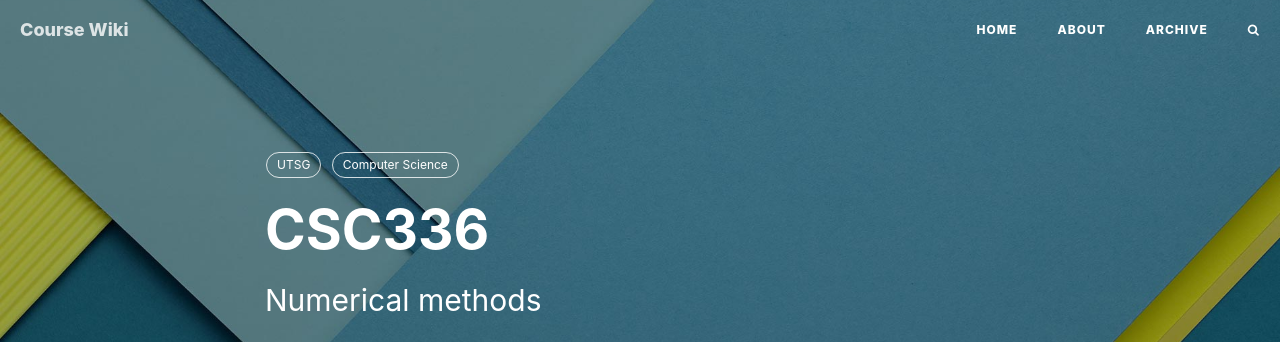
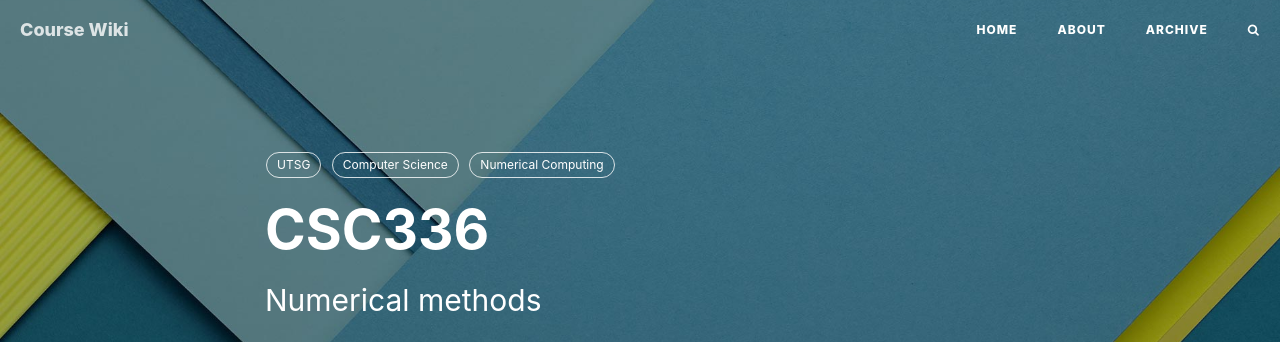
Before and after one commit to UT-Application-Development-Association/course-wiki, a Jekyll site: the page built from _posts/2021-01-06-CSC336.md, in a window 1280 px wide. Shown: the top 342 px of the page. Built offline with Jekyll 4.4.1, drawn with Linux system fonts in a browser that asks for light colours; nearby versions of some CDN libraries; comment, search, counter and statistics services are not loaded.

Commit message:
Update 2021-01-06-CSC336.md

```diff
--- a/_posts/2021-01-06-CSC336.md
+++ b/_posts/2021-01-06-CSC336.md
@@ -8,6 +8,7 @@ author: "Liman Wei"
 tags:
     -  UTSG
     -  Computer Science
+    - Numerical Computing
 ---
 <!-- Chinese Version -->
 <div class="zh post-container">
```
